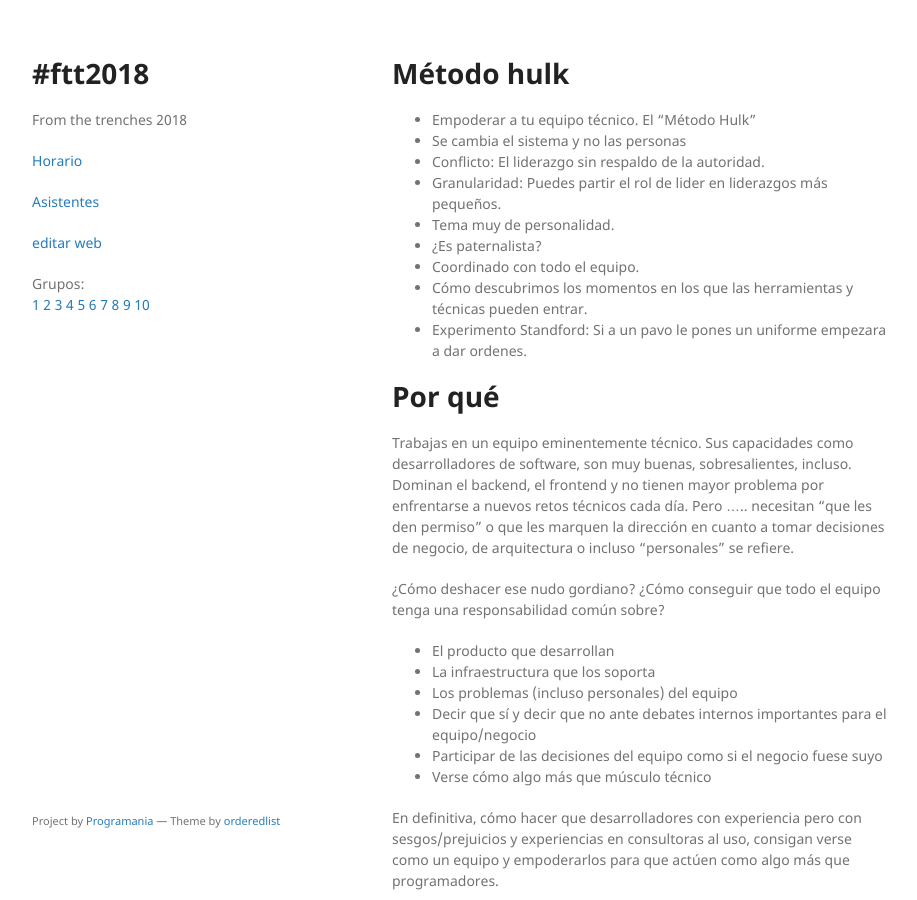
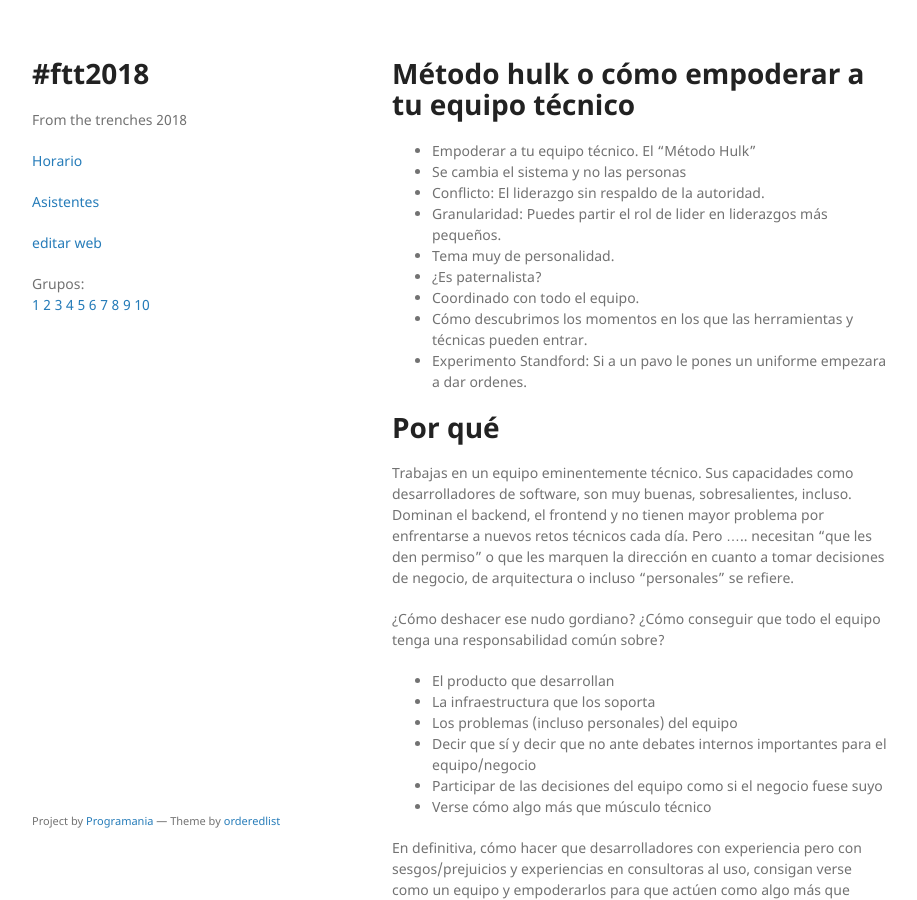
Before and after one commit to xala3pa/ftt2018, a Jekyll site: the page built from experiencias/7.md, in a window 1280 px wide and 900 px high. Shown: the whole window, without its empty margins (178-1095 px from the left). Built offline with Jekyll 4.4.1, drawn with Linux system fonts in a browser that asks for light colours; our own code applies the rules of GitHub Pages for plain Markdown files.

Commit message:
Update 7.md

```diff
--- a/experiencias/7.md
+++ b/experiencias/7.md
@@ -1,4 +1,4 @@
-# Método hulk
+# Método hulk o cómo empoderar a tu equipo técnico
 
 - Empoderar a tu equipo técnico. El "Método Hulk"
 - Se cambia el sistema y no las personas
```
